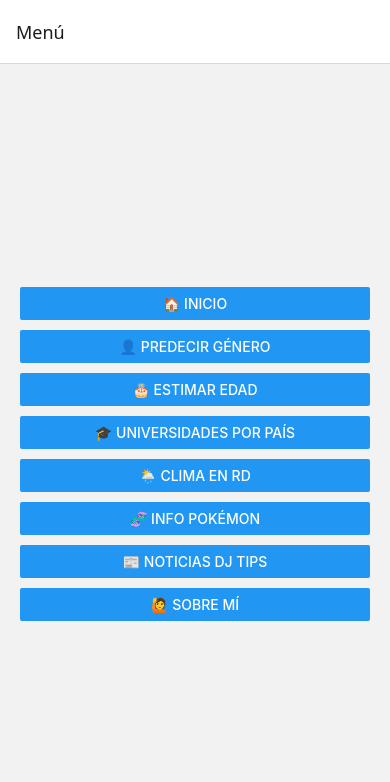
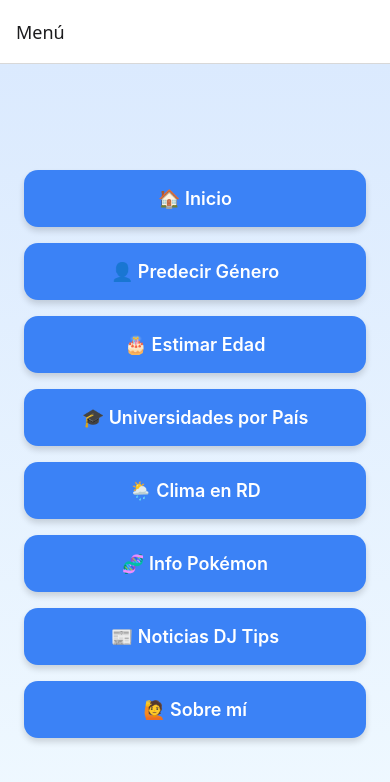
Before and after one commit to gabnunezm/ToolBoxApp, a React Native app: screen / in a window 390 px wide. Shown: the top 782 px of the page. Built offline with nearby package versions, Linux system fonts and the light colour scheme.

Commit message:
Refactor MenuScreen to use LinearGradient and Animated components for improved UI and navigation experience

```diff
--- a/package.json
+++ b/package.json
@@ -19,7 +19,7 @@
     "react": "19.0.0",
     "react-dom": "19.0.0",
     "react-native": "0.79.4",
-    "react-native-reanimated": "^3.18.0",
+    "react-native-reanimated": "~3.17.4",
     "react-native-safe-area-context": "5.4.0",
     "react-native-screens": "~4.11.1",
     "react-native-web": "^0.20.0",
--- a/screens/MenuScreen.js
+++ b/screens/MenuScreen.js
@@ -1,27 +1,70 @@
 import React from 'react';
-import { View, Button, StyleSheet, ScrollView } from 'react-native';
+import {
+  View,
+  Text,
+  TouchableOpacity,
+  StyleSheet,
+  ScrollView,
+} from 'react-native';
+import Animated, { FadeInDown } from 'react-native-reanimated';
+import { LinearGradient } from 'expo-linear-gradient';
+
+const menuItems = [
+  { title: '🏠 Inicio', screen: 'Inicio' },
+  { title: '👤 Predecir Género', screen: 'Género' },
+  { title: '🎂 Estimar Edad', screen: 'Edad' },
+  { title: '🎓 Universidades por País', screen: 'Universidades' },
+  { title: '🌦️ Clima en RD', screen: 'Clima RD' },
+  { title: '🧬 Info Pokémon', screen: 'Pokémon' },
+  { title: '📰 Noticias DJ Tips', screen: 'Noticias DJ' },
+  { title: '🙋 Sobre mí', screen: 'Sobre Mí' },
+];
 
 export default function MenuScreen({ navigation }) {
   return (
-    <ScrollView contentContainerStyle={styles.container}>
-      <Button title="🏠 Inicio" onPress={() => navigation.navigate('Inicio')} />
-      <Button title="👤 Predecir Género" onPress={() => navigation.navigate('Género')} />
-      <Button title="🎂 Estimar Edad" onPress={() => navigation.navigate('Edad')} />
-      <Button title="🎓 Universidades por País" onPress={() => navigation.navigate('Universidades')} />
-      <Button title="🌦️ Clima en RD" onPress={() => navigation.navigate('Clima RD')} />
-      <Button title="🧬 Info Pokémon" onPress={() => navigation.navigate('Pokémon')} />
-      <Button title="📰 Noticias DJ Tips" onPress={() => navigation.navigate('Noticias DJ')} />
-      <Button title="🙋 Sobre mí" onPress={() => navigation.navigate('Sobre Mí')} />
-    </ScrollView>
+    <LinearGradient colors={['#dbeafe', '#f0f9ff']} style={{ flex: 1 }}>
+      <ScrollView contentContainerStyle={styles.container}>
+        {menuItems.map((item, index) => (
+          <Animated.View
+            key={item.screen}
+            entering={FadeInDown.delay(index * 100).duration(400)}
+          >
+            <TouchableOpacity
+              style={styles.button}
+              onPress={() => navigation.navigate(item.screen)}
+            >
+              <Text style={styles.buttonText}>{item.title}</Text>
+            </TouchableOpacity>
+          </Animated.View>
+        ))}
+      </ScrollView>
+    </LinearGradient>
   );
 }
 
 const styles = StyleSheet.create({
   container: {
-    padding: 20,
-    gap: 10,
+    padding: 24,
+    gap: 16,
     justifyContent: 'center',
     alignItems: 'stretch',
     flexGrow: 1,
   },
+  button: {
+    backgroundColor: '#3b82f6',
+    paddingVertical: 18,
+    paddingHorizontal: 20,
+    borderRadius: 14,
+    shadowColor: '#000',
+    shadowOpacity: 0.15,
+    shadowOffset: { width: 0, height: 4 },
+    shadowRadius: 6,
+    elevation: 4,
+  },
+  buttonText: {
+    color: 'white',
+    fontSize: 18,
+    fontWeight: '600',
+    textAlign: 'center',
+  },
 });
```
Also changed, not shown: 1 other file (tests, documents, lock files or other folders).
